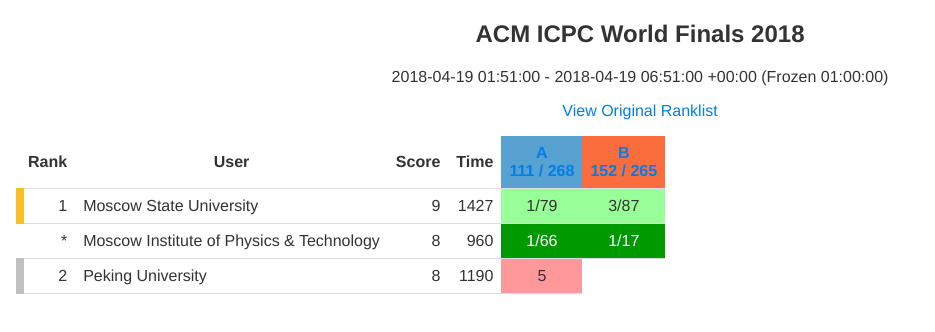
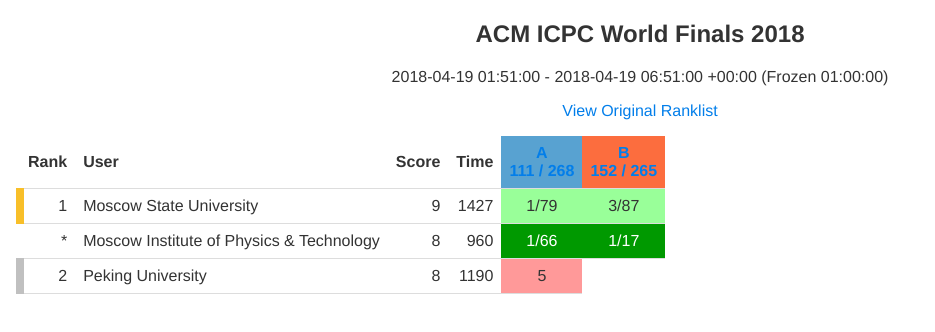
Before and after one commit to algoux/standard-ranklist-renderer, a React app: page / in a window 1280 px wide. Shown: the top 332 px of the page, without its empty margins (0-935 px from the left). Built offline with nearby package versions, Linux system fonts and the light colour scheme.

Commit message:
F: Style

```diff
--- a/src/Ranklist.tsx
+++ b/src/Ranklist.tsx
@@ -224,7 +224,7 @@
           <thead>
             <tr>
               {series.map(s => <th key={s.title}>{s.title}</th>)}
-              <th>User</th>
+              <th className="-text-left">User</th>
               <th>Score</th>
               <th>Time</th>
               {problems.map((p, index) => this.renderSingleProblemHeader(p, index))}
@@ -233,7 +233,7 @@
           <tbody>
             {rows.map(r => <tr key={r.user.id || r.user.name}>
               {r.ranks.map((rk, index) => this.renderSingleSeriesBody(rk, series[index], r))}
-              <td>{r.user.name}</td>
+              <td className="-text-left">{r.user.name}</td>
               <td className="-text-right">{r.score.value}</td>
               <td className="-text-right">{r.score.time ? this.formatTimeDuration(r.score.time, 'min', Math.floor) : '-'}</td>
               {r.statuses.map((st, index) => this.renderSingleStatusBody(st, index))}
```
